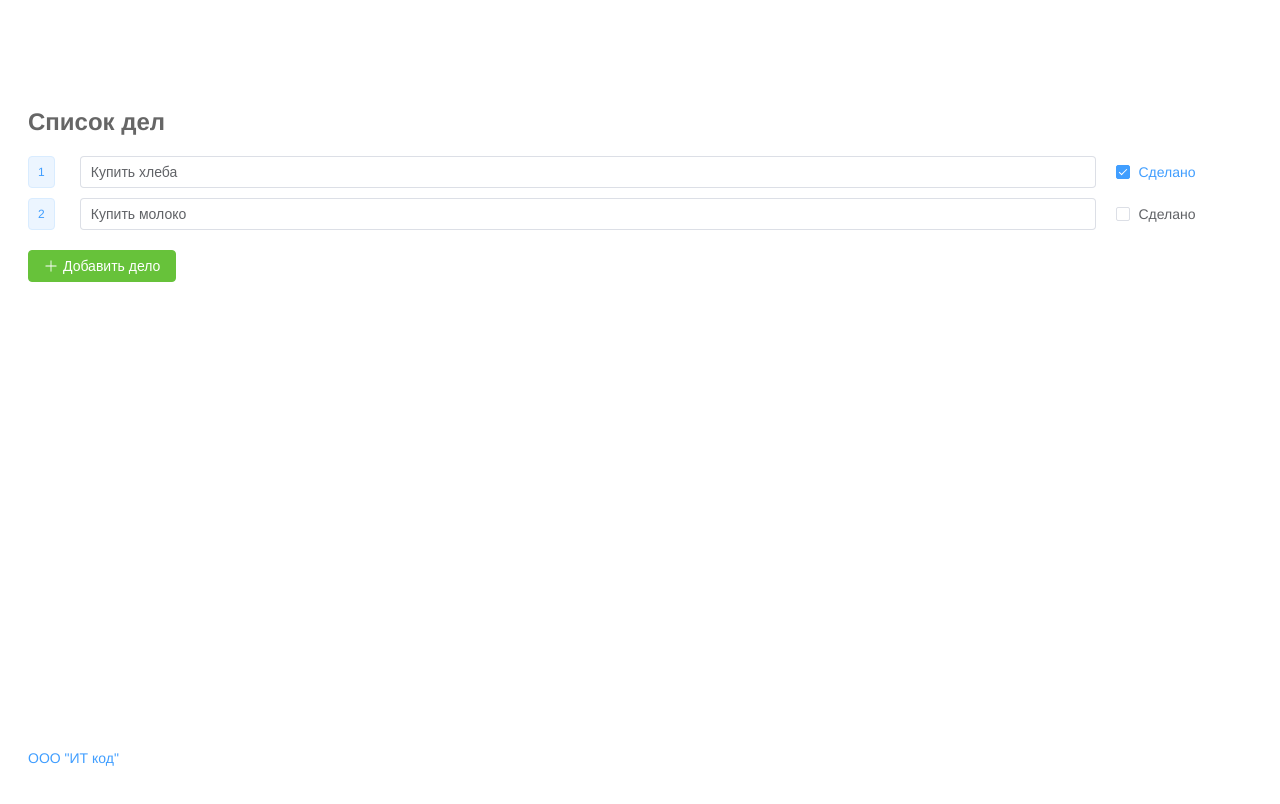
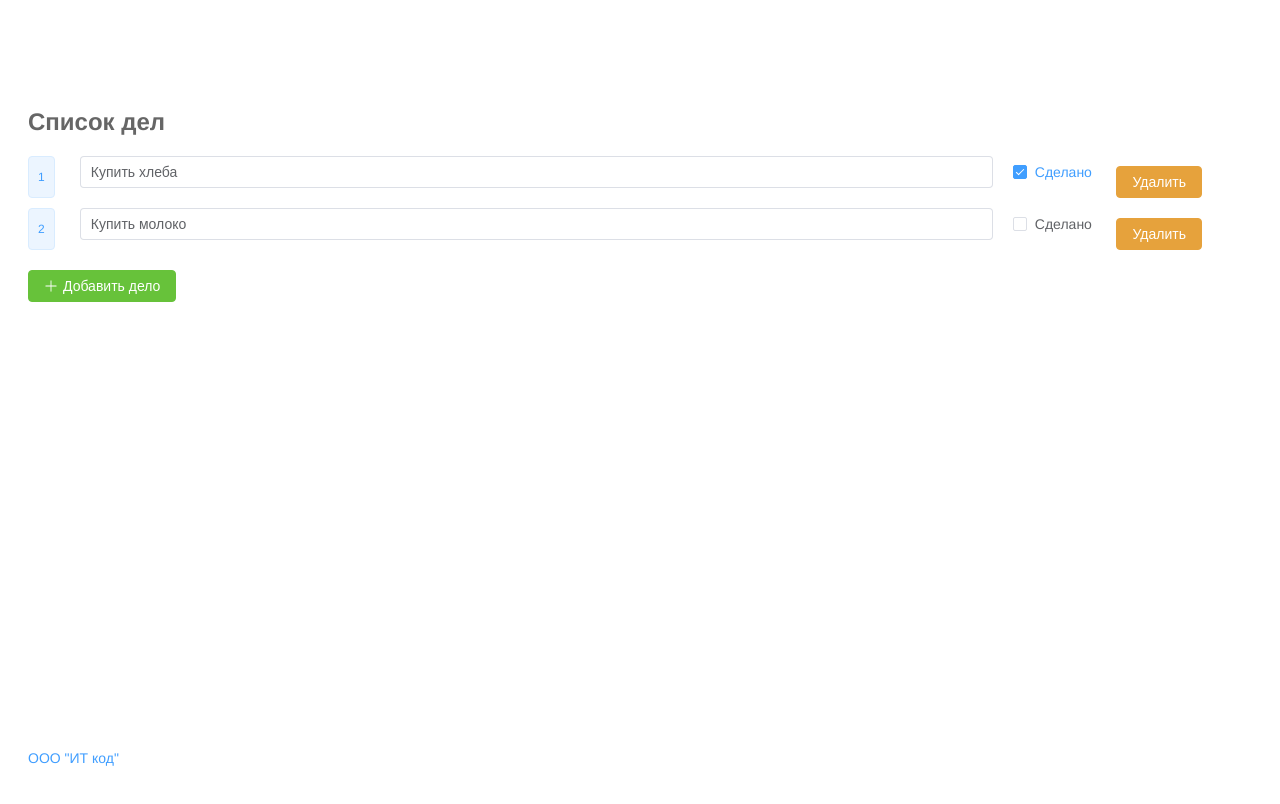
Before and after one commit to tomright/todoListVue3Pinia, a Vue app: page / in a window 1280 px wide. Shown: the top 804 px of the page. Built offline with nearby package versions, Linux system fonts and the light colour scheme.

Commit message:
Добавил кнопку удаления close #7

```diff
--- a/src/components/TodoItem.vue
+++ b/src/components/TodoItem.vue
@@ -5,11 +5,16 @@
         {{ index + 1 }}
       </el-tag>
     </el-col>
-    <el-col :span="20">
+    <el-col :span="18">
       <el-input v-model="item.name" placeholder="Введите дело" />
     </el-col>
-    <el-col :span="1">
+    <el-col :span="2">
       <el-checkbox v-model="item.done" label="Сделано" />
+    </el-col>
+    <el-col :span="2">
+      <el-button type="warning" size="default" @click="delTodoItem">
+        Удалить
+      </el-button>
     </el-col>
   </el-row>
 </template>
@@ -18,6 +23,12 @@
 export default {
   name: "TodoItem",
   props: ["item", "index"],
+  emits: ["delTodoItem"],
+  methods: {
+    delTodoItem() {
+      this.$emit("delTodoItem", this.index);
+    },
+  },
 };
 </script>
 
--- a/src/components/TodoList.vue
+++ b/src/components/TodoList.vue
@@ -1,10 +1,16 @@
 <template>
   <TodoItem
+    v-if="todoStore.items.length > 0"
     v-for="(item, index) in todoStore.items"
     :key="item.id"
     :item="item"
     :index="index"
+    @delTodoItem="delItem"
   ></TodoItem>
+  <p v-else>
+    Список дел пуст, можете добавить новое дело, нажав на соответствующую кнопку
+    :)
+  </p>
   <el-button type="success" size="default" @click="addItem">
     <el-icon class="el-icon--left"><Plus /></el-icon> Добавить дело
   </el-button>
@@ -24,6 +30,9 @@ export default {
     addItem() {
       this.todoStore.addNewTodo();
     },
+    delItem(event,event1) {
+      this.todoStore.deleteItem(event);
+    },
   },
   components: { TodoItem },
 };
--- a/src/stores/todo.js
+++ b/src/stores/todo.js
@@ -22,5 +22,11 @@ export const useTodoStore = defineStore("todo", {
     addNewTodo() {
       this.items.push({ id: undefined, name: "", done: false });
     },
+    deleteItem(item) {
+      console.log("deleteItem", item);
+      console.log(typeof item);
+      this.items.splice(item, 1);
+      console.log(this.items.slice(item, 1));
+    },
   },
 });
```
